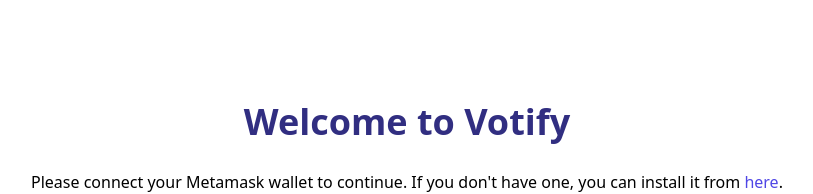
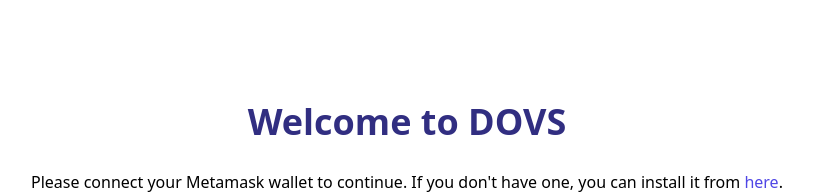
Before and after one commit to itskartik22/dovs, a React (Vite) app in the folder client/: page / in a window 1280 px wide. Shown: the part 218-412 px from the top of the page, without its empty margins (233-1046 px from the left). Built offline with nearby package versions, Linux system fonts and the light colour scheme; no server answers.

Commit message:
minor changes

```diff
--- a/client/src/pages/Login.jsx
+++ b/client/src/pages/Login.jsx
@@ -58,7 +58,7 @@
 
   return (
     <div className="h-screen flex flex-col space-y-7 justify-center items-center">
-      <h2 className="text-4xl font-bold text-indigo-900">Welcome to Votify</h2>
+      <h2 className="text-4xl font-bold text-indigo-900">Welcome to DOVS</h2>
       <p className="text-center w-[80%]">
         Please connect your Metamask wallet to continue. If you don&apos;t have
         one, you can install it from{" "}
```
